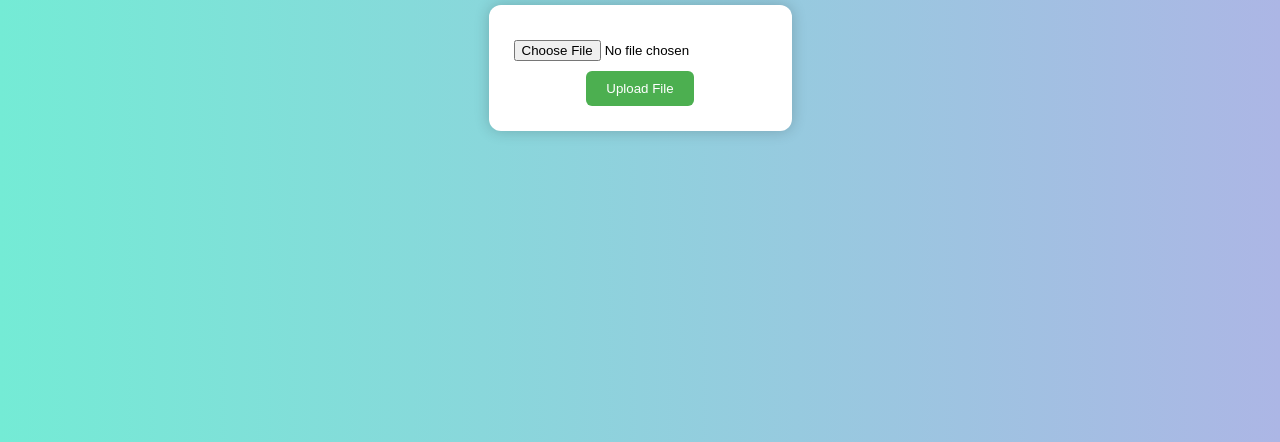
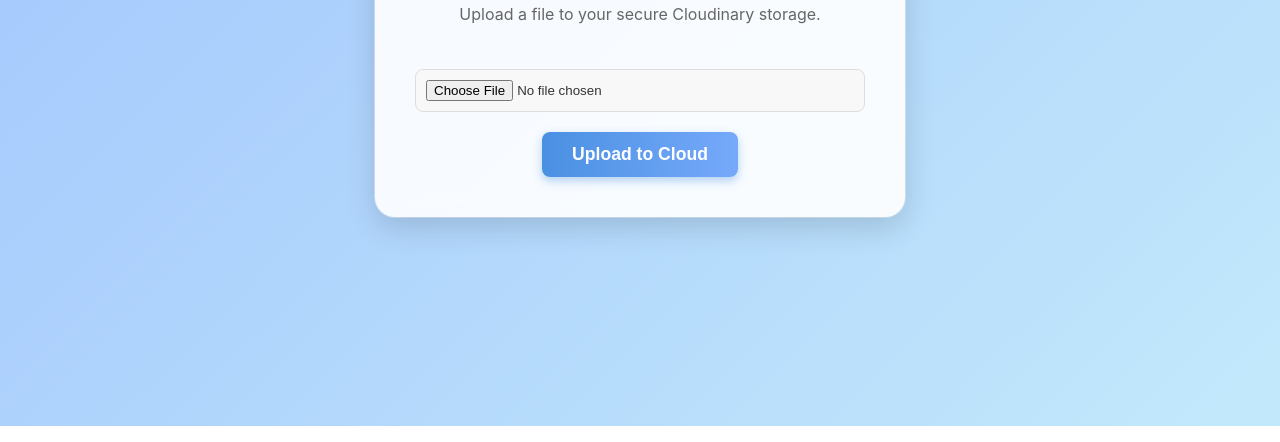
Before and after one commit to Chan-Si/CloudDrive-Cloudinary-Project, a website: page index.html in a window 1280 px wide. Shown: the part 374-816 px from the top of the page. Drawn offline with Linux system fonts and the light colour scheme.

Commit message:
Add files via upload

```diff
--- a/index.html
+++ b/index.html
@@ -3,49 +3,91 @@
 <head>
   <meta charset="UTF-8" />
   <meta name="viewport" content="width=device-width, initial-scale=1.0" />
-  <title>CloudDrive Uploader</title>
+  <title>CloudDrive Uploader - LIVE</title>
   <style>
+    /* ------------------- Typography & Structure ------------------- */
     body {
-      font-family: Arial, sans-serif;
-      background: linear-gradient(to right, #74ebd5, #ACB6E5);
+      font-family: 'Inter', sans-serif;
+      /* Soft Gradient Background (Pastel Blue -> Violet) */
+      background: linear-gradient(135deg, #a1c4fd 0%, #c2e9fb 100%);
+      color: #333;
       height: 100vh;
       display: flex;
+      align-items: center;
       justify-content: center;
-      align-items: center;
       flex-direction: column;
+      margin: 0;
     }
     h2 {
-      color: #333;
+      color: #4A90E2; /* A modern blue */
+      font-weight: 700;
+      margin-bottom: 30px;
+      font-size: 2.5rem;
+      letter-spacing: 1px;
     }
-    form {
-      background: white;
-      padding: 25px;
-      border-radius: 12px;
-      box-shadow: 0 0 15px rgba(0, 0, 0, 0.2);
+
+    /* ------------------- Card Styling (Neumorphism/Soft Glass) ------------------- */
+    .upload-card {
+      background: rgba(255, 255, 255, 0.9); /* Semi-transparent white */
+      backdrop-filter: blur(10px); /* Glass effect */
+      padding: 40px;
+      border-radius: 20px;
+      box-shadow: 0 10px 30px rgba(0, 0, 0, 0.15), 0 0 0 1px rgba(255, 255, 255, 0.5); /* Soft shadow and border */
       text-align: center;
+      width: 90%;
+      max-width: 450px;
     }
+
+    /* ------------------- Input & Button Styling ------------------- */
     input[type="file"] {
-      margin: 10px 0;
-    }
-    button {
-      background-color: #4CAF50;
-      color: white;
-      padding: 10px 20px;
-      border: none;
-      border-radius: 6px;
+      margin: 20px 0;
+      padding: 10px;
+      border: 1px solid #ddd;
+      border-radius: 8px;
+      width: 100%;
+      box-sizing: border-box;
+      background: #f8f8f8;
       cursor: pointer;
     }
+
+    button {
+      background: linear-gradient(to right, #4A90E2, #76A9FA); /* Modern button gradient */
+      color: white;
+      padding: 12px 30px;
+      border: none;
+      border-radius: 8px;
+      cursor: pointer;
+      font-size: 1.1rem;
+      font-weight: 600;
+      transition: all 0.2s ease-in-out;
+      box-shadow: 0 4px 10px rgba(74, 144, 226, 0.4);
+    }
+
     button:hover {
-      background-color: #45a049;
+      transform: translateY(-2px);
+      box-shadow: 0 6px 15px rgba(74, 144, 226, 0.6);
+    }
+
+    /* Style for the success message from the server */
+    h3 {
+        color: #4CAF50;
+        font-size: 1.5rem;
+    }
+    p a {
+        color: #4A90E2;
+        text-decoration: none;
+        font-weight: 500;
     }
   </style>
 </head>
 <body>
   <h2>🌤️ CloudDrive Uploader</h2>
-  <form action="/upload" method="POST" enctype="multipart/form-data">
-    <input type="file" name="file" required />
-    <br />
-    <button type="submit">Upload File</button>
-  </form>
+  <div class="upload-card">
+    <p style="color: #666; margin-bottom: 25px;">Upload a file to your secure Cloudinary storage.</p>
+    <form action="/upload" method="POST" enctype="multipart/form-data">
+      <input type="file" name="file" required />
+      <button type="submit">Upload to Cloud</button>
+    </form>
+  </div>
 </body>
 </html>
```
